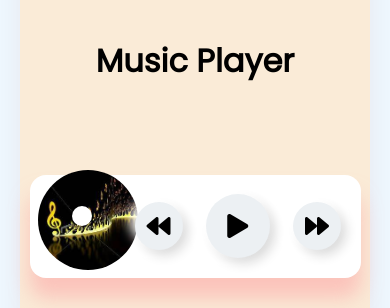
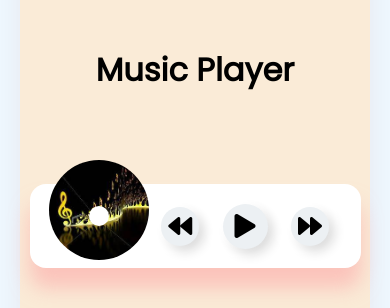
Before and after one commit to Analog-ng/music_app, a plain HTML site: page index.html in a window 390 px wide. Shown: the part 290-598 px from the top of the page. Drawn offline with Linux system fonts and the light colour scheme.

Commit message:
feature : modified  style.css

```diff
--- a/assets/css/style.css
+++ b/assets/css/style.css
@@ -332,7 +332,7 @@ h1{
     visibility: hidden;
 }
 
-@media screen and (max-width: 1000px) {
+@media screen and ( max-width: 600px) {
 
     body {
         padding: 10px;
@@ -344,8 +344,9 @@ h1{
 
     .action-btn-big{
         font-size: 1.675rem;
-        height: 40px;
-        width: 40px;
+        height: 45px;
+        width: 45px;
+        padding: 1.8;
     }
 
     .action-btn-small{
@@ -353,4 +354,10 @@ h1{
         height: 32px;
         width: 32px;
     }
+
+    .action-btn{
+
+        padding: 1.2rem;
+
+    }
 }
```
